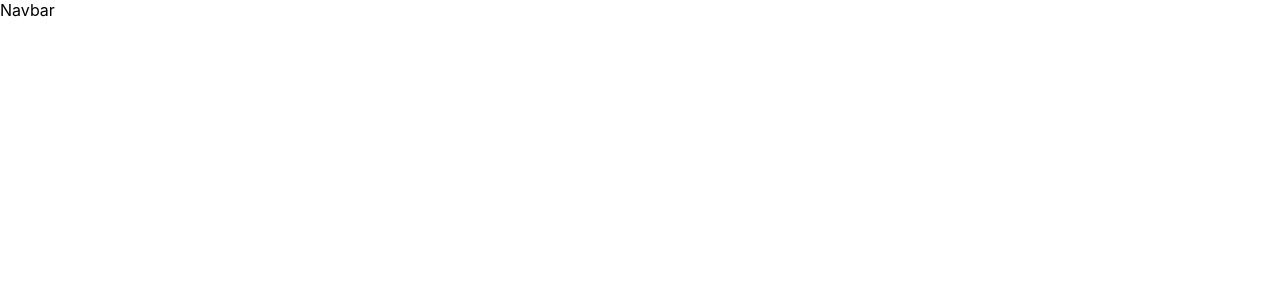
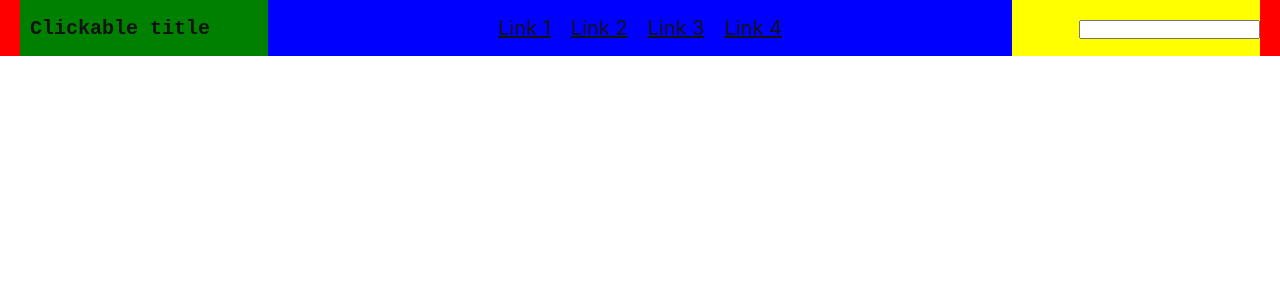
Before and after one commit to EloxFire/react-template, a React (Create React App) app: page / in a window 1280 px wide. Shown: the top 300 px of the page. Built offline with nearby package versions, Linux system fonts and the light colour scheme.

Commit message:
Started navbar component

```diff
--- a/package.json
+++ b/package.json
@@ -3,6 +3,9 @@
   "version": "0.1.0",
   "private": true,
   "dependencies": {
+    "@emotion/react": "^11.9.0",
+    "@emotion/styled": "^11.8.1",
+    "@mui/material": "^5.6.1",
     "@testing-library/jest-dom": "^5.16.4",
     "@testing-library/react": "^13.1.1",
     "@testing-library/user-event": "^13.5.0",
--- a/src/App.js
+++ b/src/App.js
@@ -1,3 +1,4 @@
+import React from 'react';
 import { BrowserRouter as Router, Routes as Switch, Route } from 'react-router-dom';
 import Home from './templates/Home';
 import PageOne from './pages/PageOne';
--- a/src/App.scss
+++ b/src/App.scss
@@ -3,6 +3,14 @@ $orange: #F27D42;
 $cyan: #558DCA;
 $light_blue: #96FFFF;
 $blue_grey: #C8EFF9;
+$black: #121212;
+$white: #FCFCFC;
+
+//Text sizes
+$paragraph: 20px;
+$title: 30px;
+
+$family: 'Monospace';
 
 *{
   margin: 0;
--- a/src/components/Navbar.jsx
+++ b/src/components/Navbar.jsx
@@ -1,13 +1,24 @@
-import React from 'react'
+import React from 'react';
+import { Link } from 'react-router-dom';
+import '../styles/components/navbar.scss';
 
 export default function Navbar() {
   return (
     <nav className="navbar">
-      <div>
-        <p>Navbar</p>
+      <div className="left-side">
+        <Link className="nav-link nav-title" to="/" >Clickable title</Link>
+        <button className="nav-dropdown">Button</button>
       </div>
-      <div>
-
+      <div className="center-side">
+        <Link className="nav-link" to="/" >Link 1</Link>
+        <Link className="nav-link" to="/" >Link 2</Link>
+        <Link className="nav-link" to="/" >Link 3</Link>
+        <Link className="nav-link" to="/" >Link 4</Link>
+      </div>
+      <div className="right-side">
+        <form>
+          <input type="text" />
+        </form>
       </div>
     </nav>
   )
--- a/src/styles/components/navbar.scss
+++ b/src/styles/components/navbar.scss
@@ -1,8 +1,77 @@
 @import '../../App.scss';
 
 .navbar{
+  background-color: red;
   display: flex;
   flex-direction: row;
   align-items: center;
   justify-content: space-between;
+  height: 7vh;
+  // width: 100%;
+  padding-left: 20px;
+  padding-right: 20px;
+
+  .nav-title{
+    font-size: $title;
+    text-decoration: none;
+    font-weight: bold;
+    font-family: monospace;
+  }
+
+  .nav-dropdown{
+    display: none;
+  }
+
+  .left-side{
+    width: 20%;
+    height: 100%;
+    display: flex;
+    flex-direction: row;
+    align-items: center;
+    background-color: green;
+  }
+
+  .center-side{
+    width: 60%;
+    height: 100%;
+    display: flex;
+    flex-direction: row;
+    align-items: center;
+    justify-content: center;
+    background-color: blue;
+  }
+
+  .right-side{
+    width: 20%;
+    height: 100%;
+    display: flex;
+    flex-direction: row;
+    justify-content: flex-end;
+    align-items: center;
+    background-color: yellow;
+  }
+
+  .nav-link{
+    color: $black;
+    font-size: $paragraph;
+    margin-left: 10px;
+    margin-right: 10px;
+  }
 }
+
+
+@media screen and (max-width: 992px) {
+  .navbar{
+    .right-side, .center-side{
+      display: none;
+    }
+
+    .left-side{
+      width: 100%;
+
+      .nav-dropdown{
+        display: block;
+      }
+    }
+  }
+}
```
Also changed, not shown: 2 other files (tests, documents, lock files or other folders).
